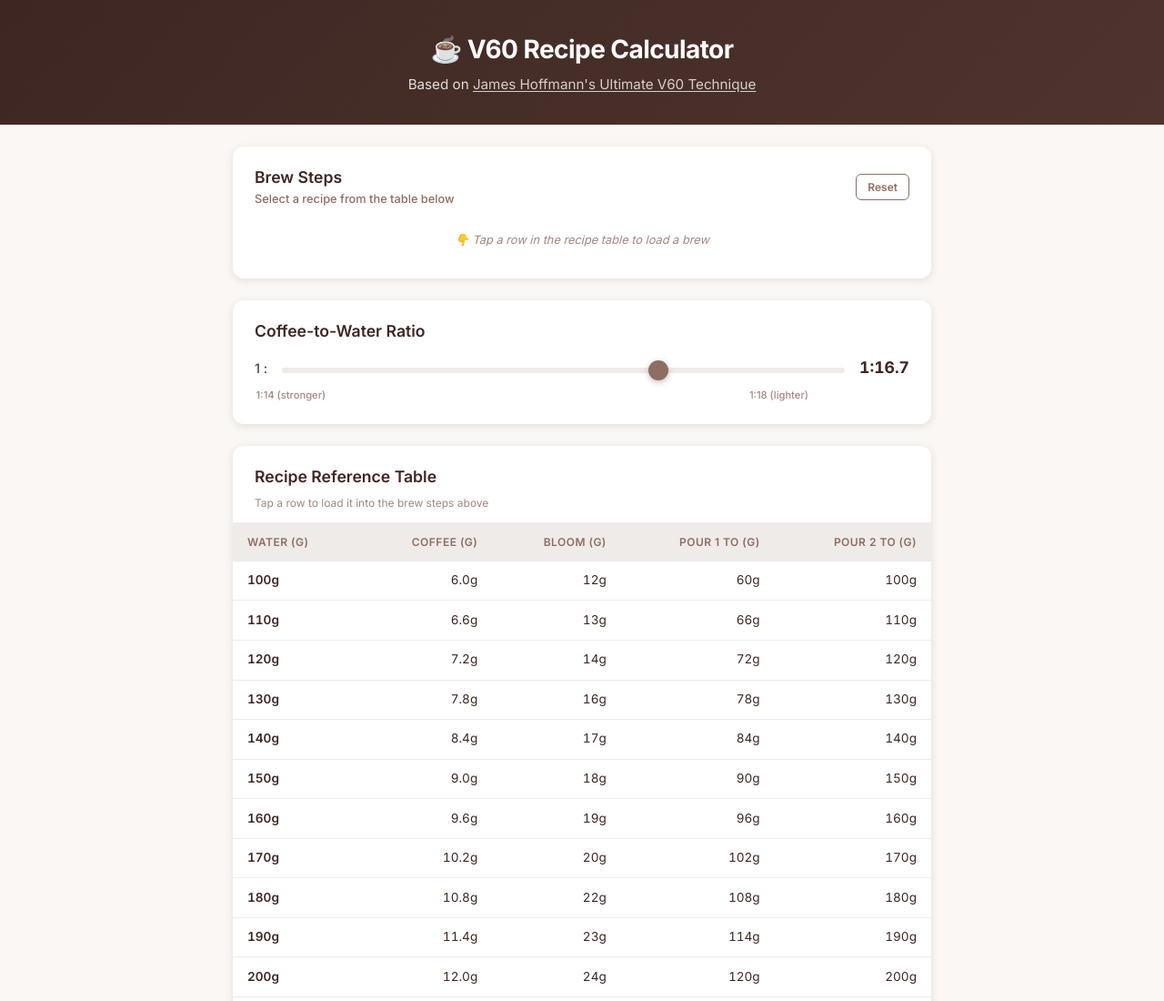
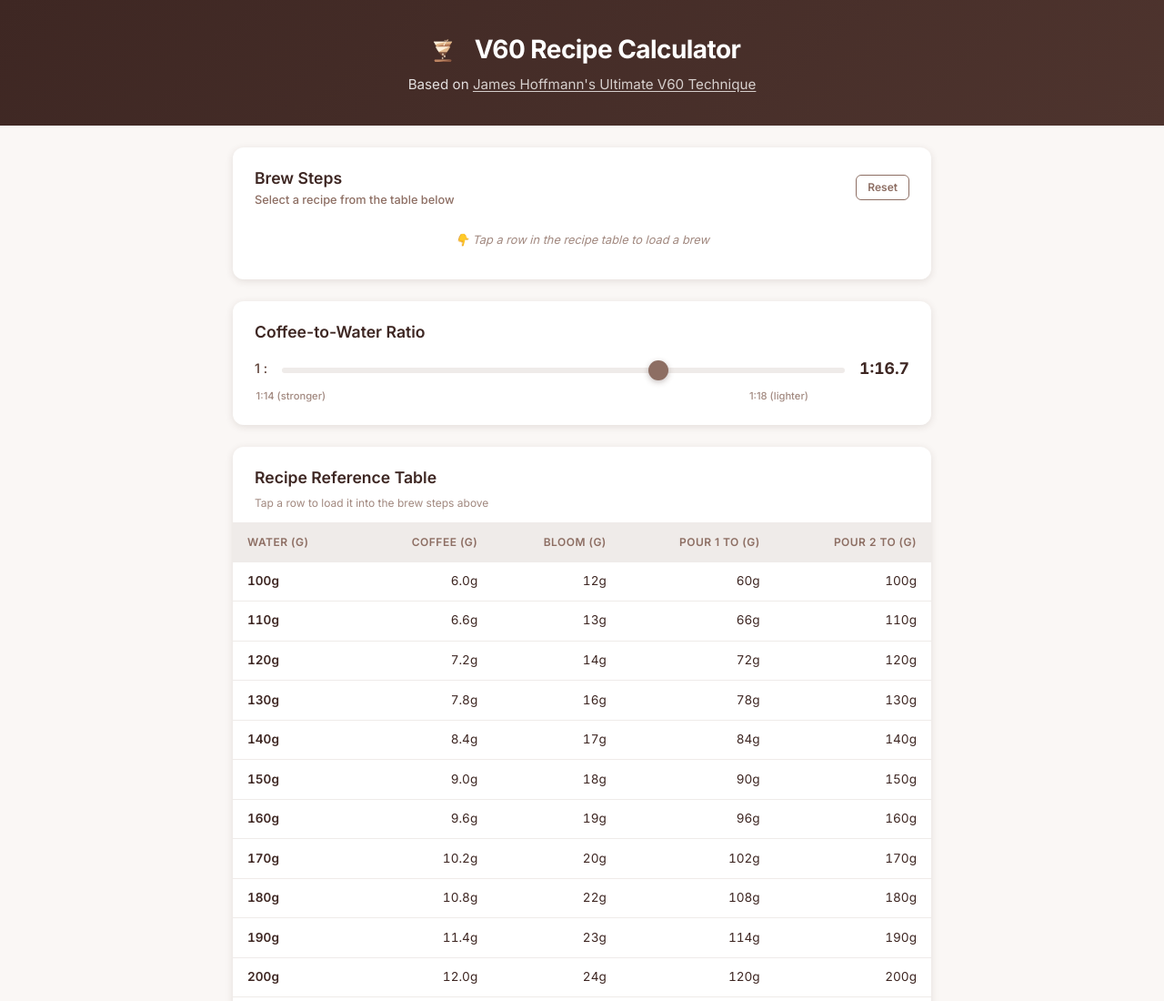
Before and after one commit to DevSecNinja/v60-recipe, a website: page index.html in a window 1280 px wide. Shown: the top 1100 px of the page at 91% size. Drawn offline with Linux system fonts and the light colour scheme.

Commit message:
Use new logo in header

```diff
--- a/index.html
+++ b/index.html
@@ -607,7 +607,7 @@
 </head>
 <body>
   <header>
-    <h1>☕ V60 Recipe Calculator</h1>
+    <h1><img src="icons/V60.icon/Assets/logo-transparent.png" alt="V60 Logo" style="height: 1.5em; vertical-align: middle; margin-right: 0.5rem;"> V60 Recipe Calculator</h1>
     <p>Based on <a href="https://www.youtube.com/watch?v=1oB1oDrDkHM" target="_blank" rel="noopener">James Hoffmann's Ultimate V60 Technique</a></p>
   </header>
 
```
